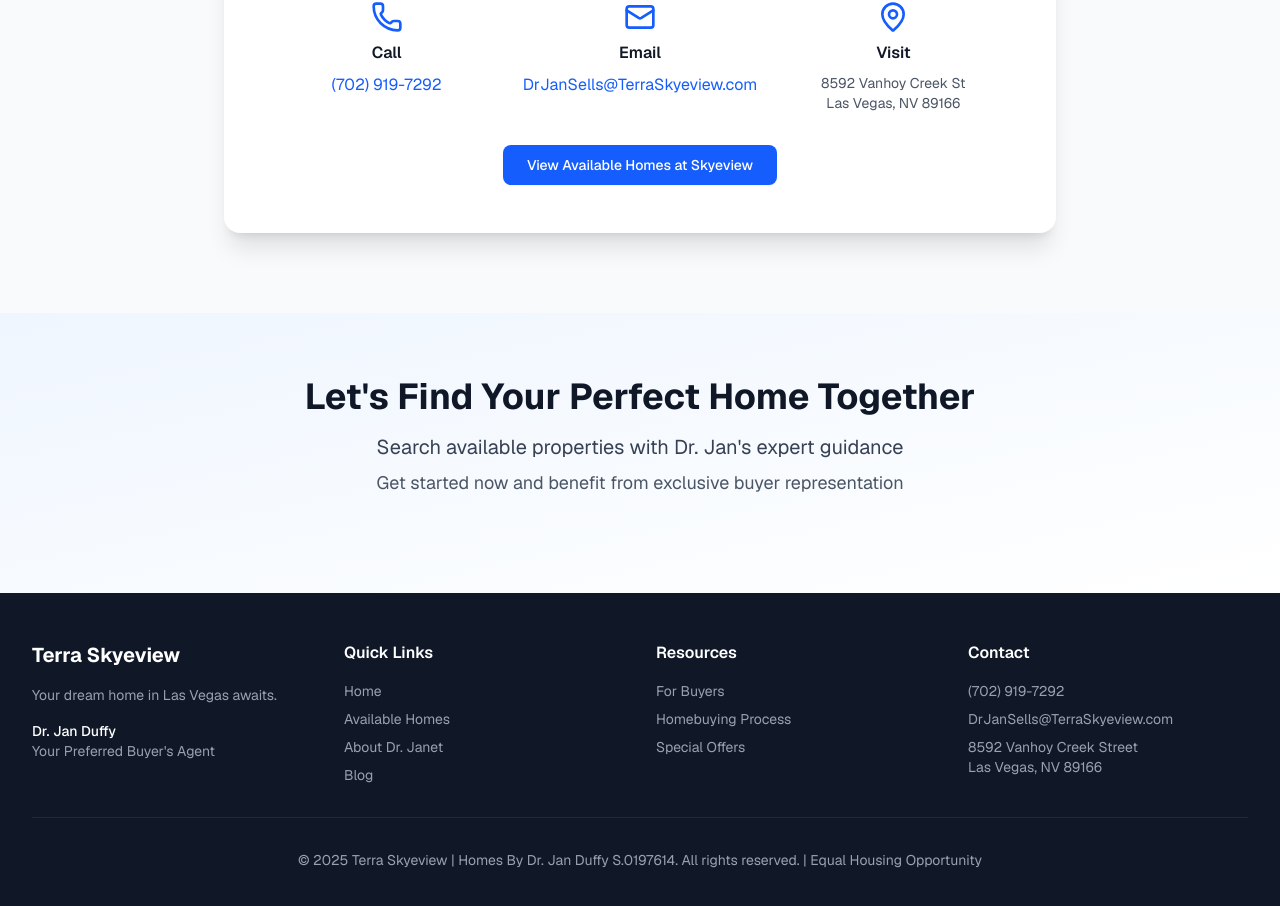
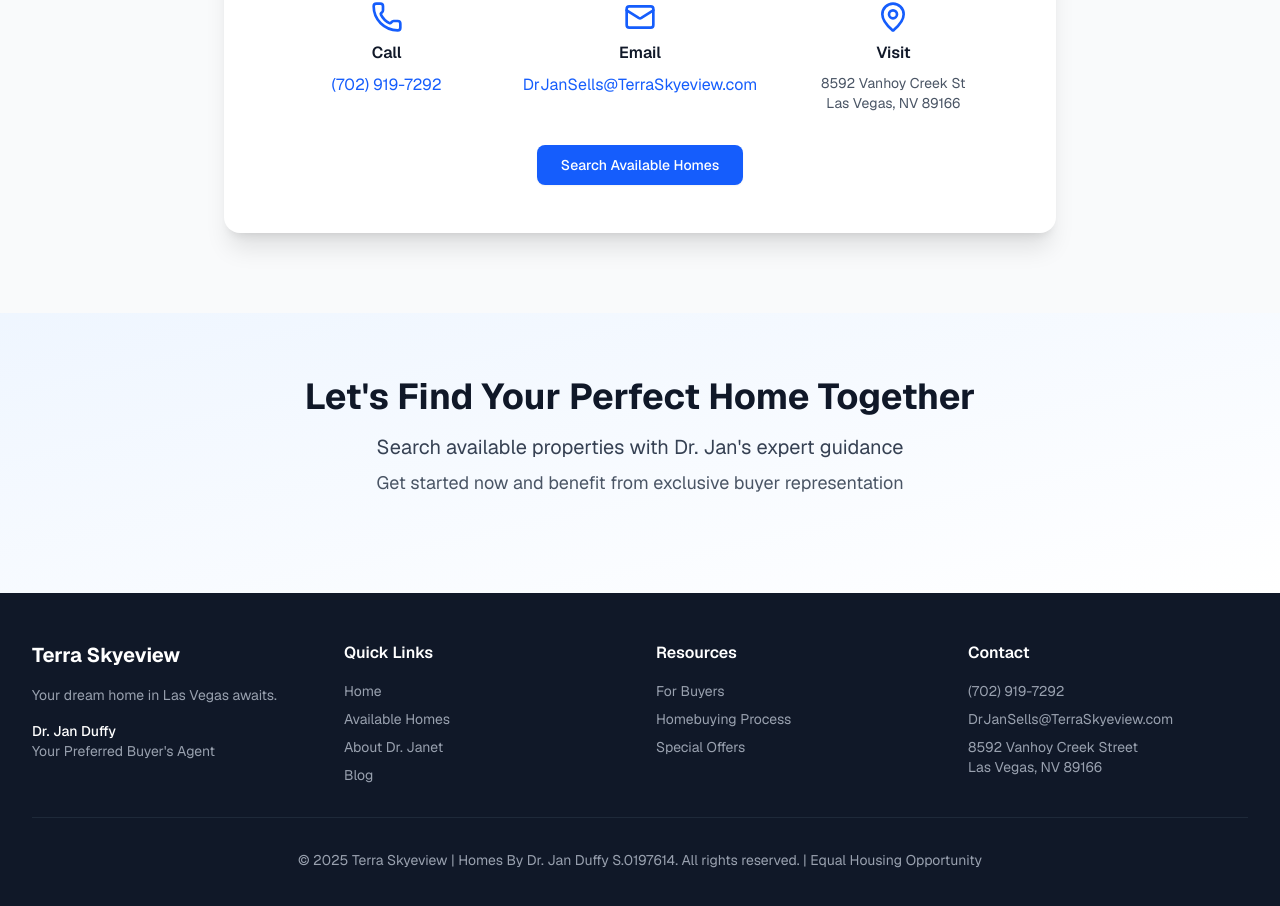
Before and after one commit to LetMeHelpYouREALTY/terraskyeview.com, a Next.js app: page /about-dr-janet-duffy in a window 1280 px wide. Shown: the part 6113-7019 px from the top of the page. Built offline with nearby package versions, Linux system fonts and the light colour scheme.

Commit message:
Comprehensive link audit: Update all CTAs to RealScout across about, homebuying-process, not-found, and blog pages

```diff
--- a/app/about-dr-janet-duffy/page.tsx
+++ b/app/about-dr-janet-duffy/page.tsx
@@ -397,9 +397,9 @@ export default function AboutDrJanetDuffyPage() {
             </div>
 
             <Button asChild size="lg" className="bg-blue-600 hover:bg-blue-700 text-white">
-              <Link href="/communities/skyeview">
-                View Available Homes at Skyeview
-              </Link>
+              <a href="http://drjanduffy.realscout.com/" target="_blank" rel="noopener noreferrer">
+                Search Available Homes
+              </a>
             </Button>
           </div>
         </div>
--- a/app/blog/redefining-homebuying-experience/page.tsx
+++ b/app/blog/redefining-homebuying-experience/page.tsx
@@ -268,9 +268,9 @@ export default function RedefinigHomebuyingArticle() {
             </p>
             <div className="flex flex-col sm:flex-row gap-4 justify-center">
               <Button asChild size="lg" className="bg-white text-blue-600 hover:bg-gray-100">
-                <Link href="/communities/skyeview">
-                  See Available Homes
-                </Link>
+                <a href="http://drjanduffy.realscout.com/" target="_blank" rel="noopener noreferrer">
+                  Search Available Homes
+                </a>
               </Button>
               <Button asChild size="lg" variant="outline" className="border-2 border-white text-white hover:bg-white/10">
                 <a href="tel:702-919-7292">
--- a/app/blog/should-i-use-realtor-planned-community/page.tsx
+++ b/app/blog/should-i-use-realtor-planned-community/page.tsx
@@ -329,9 +329,9 @@ export default function ShouldIUseRealtorArticle() {
             </p>
             <div className="flex flex-col sm:flex-row gap-4 justify-center">
               <Button asChild size="lg" className="bg-white text-blue-600 hover:bg-gray-100">
-                <Link href="/communities/skyeview">
-                  View Available Homes
-                </Link>
+                <a href="http://drjanduffy.realscout.com/" target="_blank" rel="noopener noreferrer">
+                  Search Available Homes
+                </a>
               </Button>
               <Button asChild size="lg" variant="outline" className="border-2 border-white text-white hover:bg-white/10">
                 <a href="tel:702-919-7292">
--- a/app/blog/what-are-closing-costs/page.tsx
+++ b/app/blog/what-are-closing-costs/page.tsx
@@ -338,9 +338,9 @@ export default function WhatAreClosingCostsArticle() {
             </p>
             <div className="flex flex-col sm:flex-row gap-4 justify-center">
               <Button asChild size="lg" className="bg-white text-blue-600 hover:bg-gray-100">
-                <Link href="/communities/skyeview">
-                  View Available Homes
-                </Link>
+                <a href="http://drjanduffy.realscout.com/" target="_blank" rel="noopener noreferrer">
+                  Search Available Homes
+                </a>
               </Button>
               <Button asChild size="lg" variant="outline" className="border-2 border-white text-white hover:bg-white/10">
                 <a href="tel:702-919-7292">
--- a/app/homebuying-process/page.tsx
+++ b/app/homebuying-process/page.tsx
@@ -333,9 +333,9 @@ export default function HomebuyingProcessPage() {
                 </a>
               </Button>
               <Button asChild size="lg" variant="outline" className="border-2 border-white text-white hover:bg-white/10">
-                <Link href="/communities/skyeview">
-                  View Available Homes
-                </Link>
+                <a href="http://drjanduffy.realscout.com/" target="_blank" rel="noopener noreferrer">
+                  Search Available Homes
+                </a>
               </Button>
             </div>
           </div>
--- a/app/not-found.tsx
+++ b/app/not-found.tsx
@@ -22,10 +22,10 @@ export default function NotFound() {
             </Link>
           </Button>
           <Button asChild variant="outline">
-            <Link href="/communities/skyeview" className="flex items-center justify-center gap-2">
+            <a href="http://drjanduffy.realscout.com/" target="_blank" rel="noopener noreferrer" className="flex items-center justify-center gap-2">
               <Search className="w-4 h-4" />
-              View Homes
-            </Link>
+              Search Homes
+            </a>
           </Button>
           <Button asChild variant="outline">
             <a href="tel:702-919-7292" className="flex items-center justify-center gap-2">
@@ -41,9 +41,9 @@ export default function NotFound() {
           </p>
           <ul className="text-left space-y-2 text-sm text-gray-700 max-w-md mx-auto">
             <li>
-              <Link href="/communities/skyeview" className="text-blue-600 hover:underline">
-                → Available Homes at Terra at Skyeview
-              </Link>
+              <a href="http://drjanduffy.realscout.com/" target="_blank" rel="noopener noreferrer" className="text-blue-600 hover:underline">
+                → Search Available Homes
+              </a>
             </li>
             <li>
               <Link href="/special-offers" className="text-blue-600 hover:underline">
```
